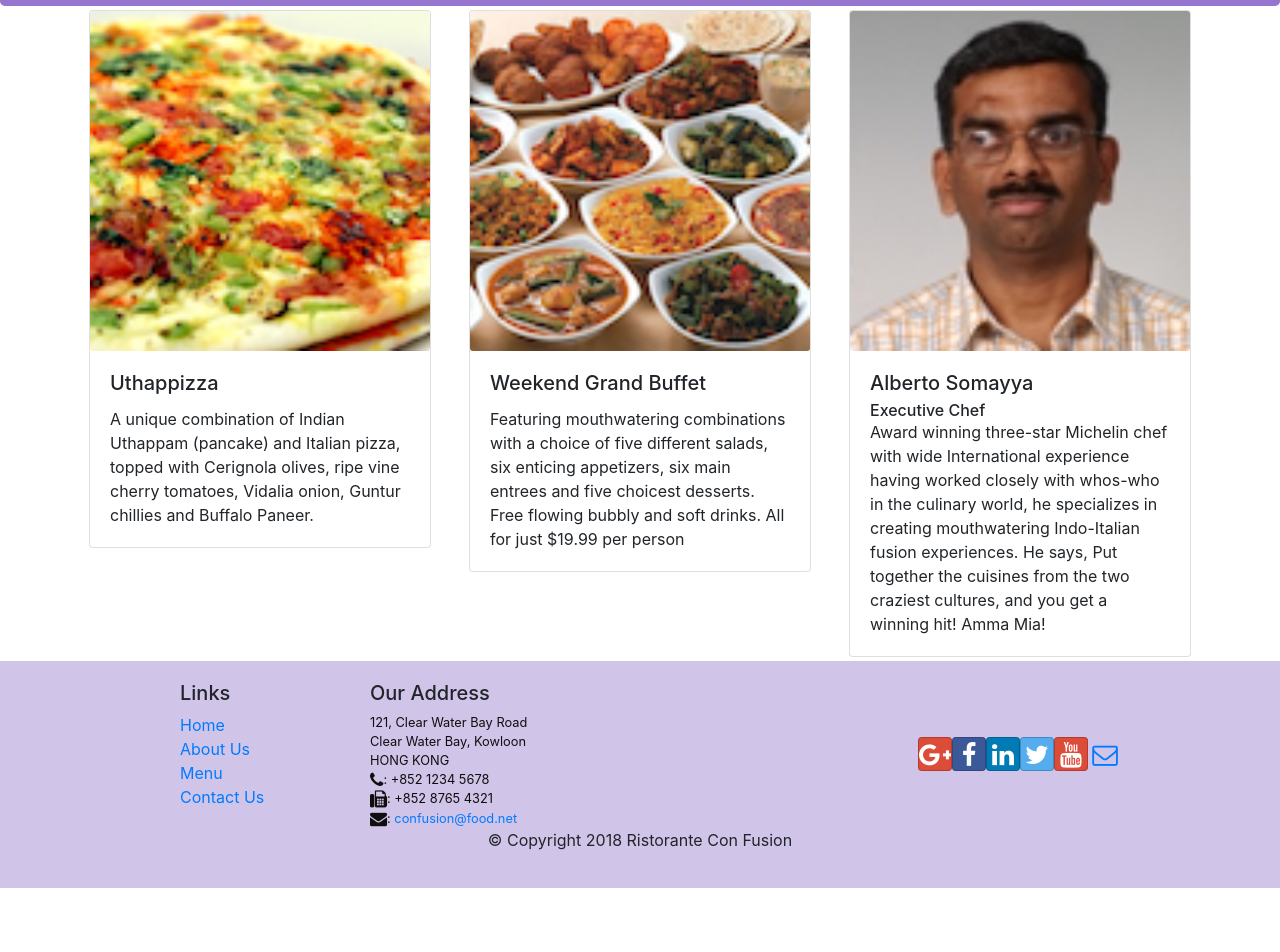
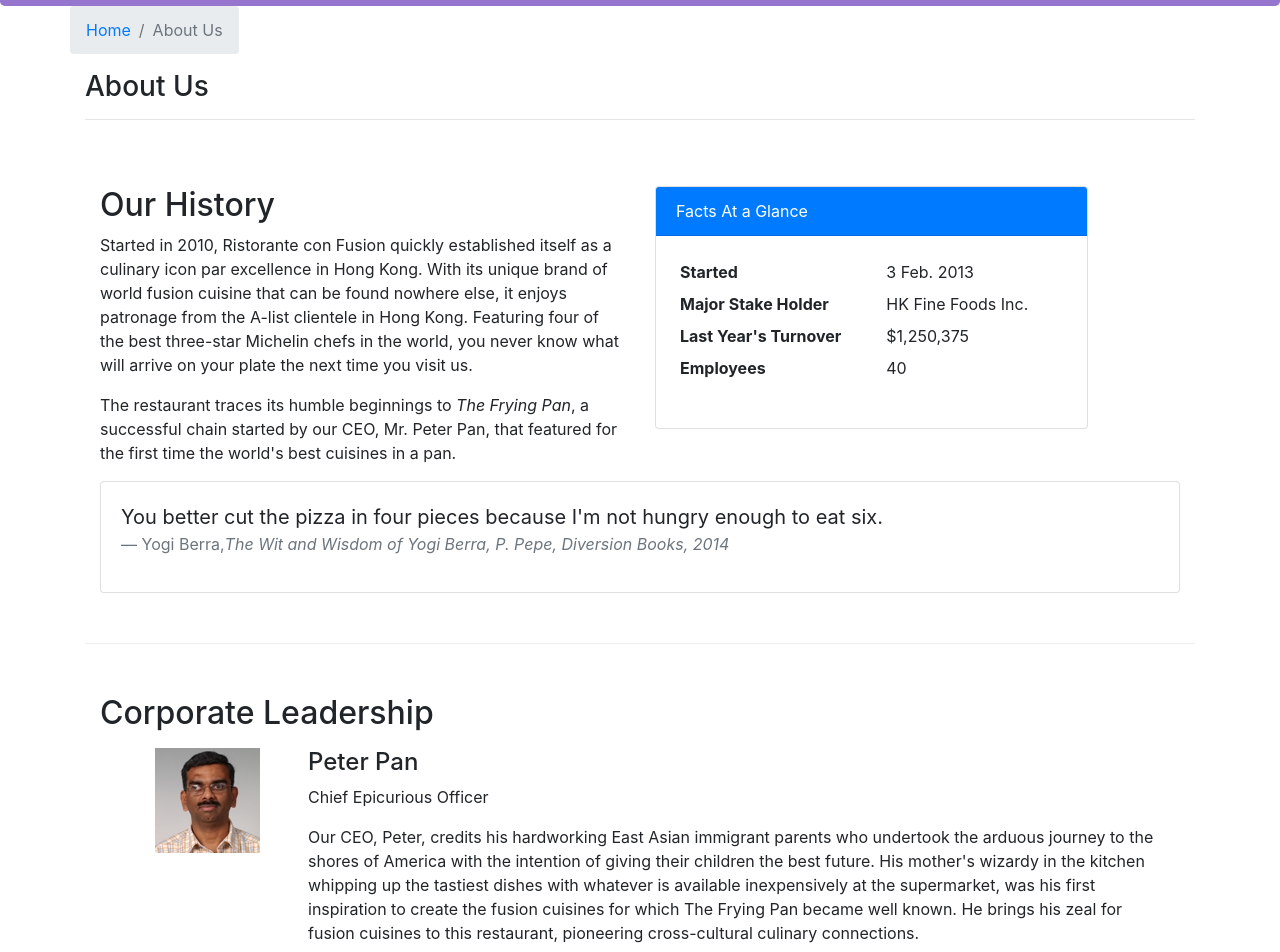
Before and after one commit to thienthy/RJS101x_01, a React (Create React App) app: page /aboutus in a window 1280 px wide. Before the commit this address led to /home. Shown: the part 336-1288 px from the top of the page. Before the commit the page ends 1224 px from the top, so only its background shows below. Built offline with nearby package versions, Linux system fonts and the light colour scheme.

Commit message:
Ex2 update

```diff
--- /dev/null
+++ b/src/components/AboutComponent.js
@@ -0,0 +1,124 @@
+import React from "react";
+import {
+  Breadcrumb,
+  BreadcrumbItem,
+  Card,
+  CardBody,
+  CardHeader,
+  Media,
+} from "reactstrap";
+import { Link } from "react-router-dom";
+
+function RenderLeader({ leader }) {
+  return (
+    <Media tag="li">
+      <Media left middle>
+        <Media object src={leader.image} alt={leader.name} />
+      </Media>
+      <Media body className="ml-5">
+        <Media heading>{leader.name}</Media>
+        <p>{leader.designation}</p>
+        <p>{leader.description}</p>
+      </Media>
+    </Media>
+  );
+}
+
+function LeaderList(props) {
+  const leaders = props.leaders.map((leader) => {
+    return (
+      <div key={leader.id}>
+        <div className="col-12 mt-2">
+          <RenderLeader leader={leader} />
+        </div>
+      </div>
+    );
+  });
+  return <Media list>{leaders}</Media>;
+}
+
+function About(props) {
+  return (
+    <div className="container">
+      <div className="row">
+        <Breadcrumb>
+          <BreadcrumbItem>
+            <Link to="/home">Home</Link>
+          </BreadcrumbItem>
+          <BreadcrumbItem active>About Us</BreadcrumbItem>
+        </Breadcrumb>
+        <div className="col-12">
+          <h3>About Us</h3>
+          <hr />
+        </div>
+      </div>
+      <div className="row row-content">
+        <div className="col-12 col-md-6">
+          <h2>Our History</h2>
+          <p>
+            Started in 2010, Ristorante con Fusion quickly established itself as
+            a culinary icon par excellence in Hong Kong. With its unique brand
+            of world fusion cuisine that can be found nowhere else, it enjoys
+            patronage from the A-list clientele in Hong Kong. Featuring four of
+            the best three-star Michelin chefs in the world, you never know what
+            will arrive on your plate the next time you visit us.
+          </p>
+          <p>
+            The restaurant traces its humble beginnings to{" "}
+            <em>The Frying Pan</em>, a successful chain started by our CEO, Mr.
+            Peter Pan, that featured for the first time the world's best
+            cuisines in a pan.
+          </p>
+        </div>
+        <div className="col-12 col-md-5">
+          <Card>
+            <CardHeader className="bg-primary text-white">
+              Facts At a Glance
+            </CardHeader>
+            <CardBody>
+              <dl className="row p-1">
+                <dt className="col-6">Started</dt>
+                <dd className="col-6">3 Feb. 2013</dd>
+                <dt className="col-6">Major Stake Holder</dt>
+                <dd className="col-6">HK Fine Foods Inc.</dd>
+                <dt className="col-6">Last Year's Turnover</dt>
+                <dd className="col-6">$1,250,375</dd>
+                <dt className="col-6">Employees</dt>
+                <dd className="col-6">40</dd>
+              </dl>
+            </CardBody>
+          </Card>
+        </div>
+        <div className="col-12">
+          <Card>
+            <CardBody className="bg-faded">
+              <blockquote className="blockquote">
+                <p className="mb-0">
+                  You better cut the pizza in four pieces because I'm not hungry
+                  enough to eat six.
+                </p>
+                <footer className="blockquote-footer">
+                  Yogi Berra,
+                  <cite title="Source Title">
+                    The Wit and Wisdom of Yogi Berra, P. Pepe, Diversion Books,
+                    2014
+                  </cite>
+                </footer>
+              </blockquote>
+            </CardBody>
+          </Card>
+        </div>
+      </div>
+      <div className="row row-content">
+        <div className="col-12">
+          <h2>Corporate Leadership</h2>
+        </div>
+        <div className="col-12">
+          <LeaderList leaders={props.leaders} />
+        </div>
+      </div>
+    </div>
+  );
+}
+
+export default About;
--- a/src/components/MainComponent.js
+++ b/src/components/MainComponent.js
@@ -2,6 +2,7 @@ import React, { Component } from 'react';
 import Home from './HomeComponent';
 import Menu from './MenuComponent';
 import Contact from './ContactComponent';
+import About from "./AboutComponent";
 import DishDetail from './DishdetailComponent';
 import Header from './HeaderComponent';
 import Footer from './FooterComponent';
@@ -48,6 +49,7 @@ class Main extends Component {
                 <Switch>
                     <Route path="/home" component={HomePage} />
                     <Route exact path="/menu" component={() => <Menu dishes={this.state.dishes} />} />
+                    <Route exact path="/aboutus" component={() => <About leaders={this.state.leaders} />}/>
                     <Route path="/menu/:dishId" component={DishWithId} />
                     <Route exact path="/contactus" component={Contact} />
                     <Redirect to="/home" />
```
Also changed, not shown: src/components/HomeComponent.js (+14 -5 lines), src/components/MenuComponent.js (+17 -12 lines), src/components/Test.js (added, +40 -0 lines).
